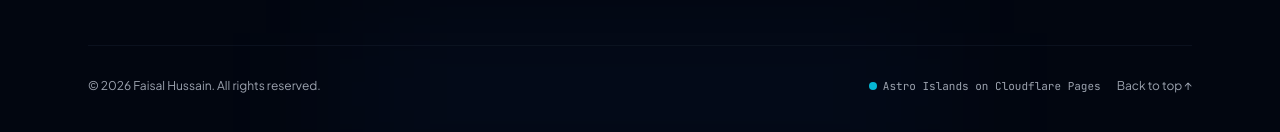
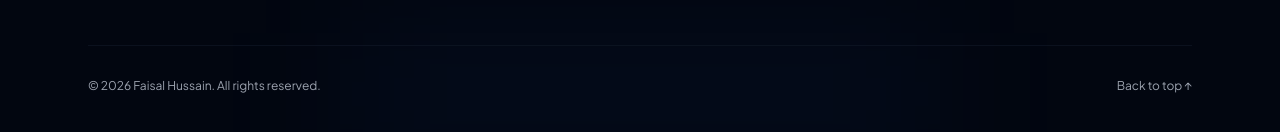
Before and after one commit to Base29/my-portfolio, an Astro site: page / in a window 1280 px wide. Shown: the part 8802-8934 px from the top of the page. Built offline with nearby package versions, Linux system fonts and the light colour scheme; Astro itself is replaced by a stand-in of ours.

Commit message:
chore: remove Astro Islands on Cloudflare Pages badge from footer

```diff
--- a/src/components/layout/Footer.astro
+++ b/src/components/layout/Footer.astro
@@ -85,10 +85,6 @@ const socialLinks = [
       </div>
 
       <div class="flex items-center gap-4">
-        <span class="inline-flex items-center gap-1.5 text-[11px] font-mono text-muted-foreground">
-          <span class="w-2 h-2 rounded-full bg-cyan-500"></span>
-          Astro Islands on Cloudflare Pages
-        </span>
         <a href="#home" class="hover:text-foreground transition-colors flex items-center gap-1">
           Back to top ↑
         </a>
```
